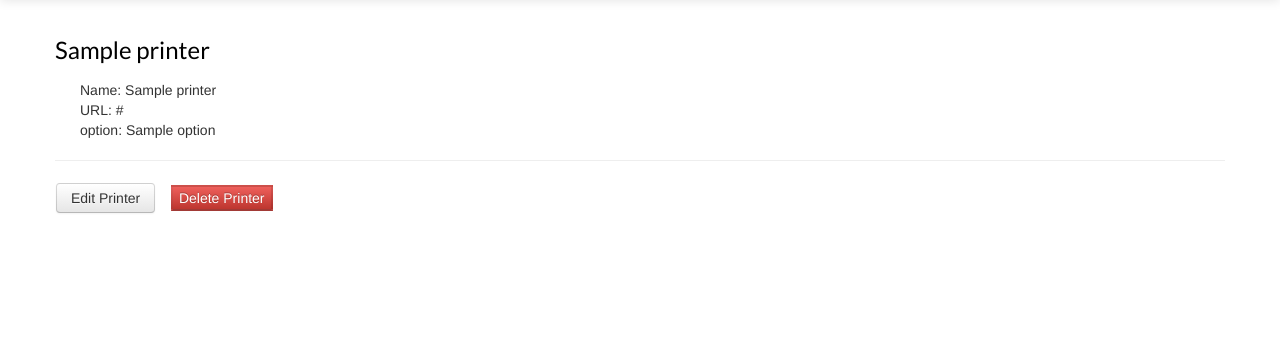
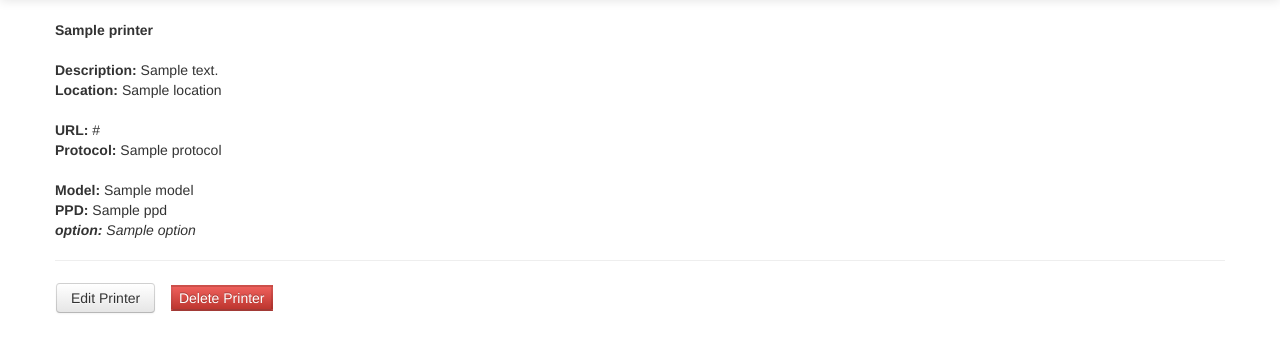
Before and after one commit to AxellH/printerinstaller-server, a Django app: template printers/templates/printers/printer_details.html in a window 1280 px wide. Shown: the part 40-392 px from the top of the page. Run offline with Django 3.2, Linux system fonts and the light colour scheme; the template is opened without the code that fills it: most values are stand-ins (such as "Sample title", 1, 10 or a date in 2020); some libraries are stand-ins or nearby versions.

Commit message:
a few small fixes

```diff
--- a/printers/models.py
+++ b/printers/models.py
@@ -21,8 +21,8 @@ class Printer(models.Model):
             return self.url
             return self.protocol
 
-    def get_fields(self):
-        return [(field.name, field.value_to_string(self)) for field in Printer._meta.fields]
+    # def get_fields(self):
+    #     return [(field.name, field.value_to_string(self)) for field in Printer._meta.fields]
 
 
 class Option(models.Model):
--- a/printers/templates/printers/printer_details.html
+++ b/printers/templates/printers/printer_details.html
@@ -4,14 +4,21 @@
 {% include "printers/nav.html" %}
 {% endblock %}
 {% block content %}
-<h3>{{ printer }}</h3>
-<ul>
-	Name: {{ printer.name }}</br>
-	URL:  {{ printer.url }}</br>
+
+	<b>  {{ printer.name }}</b></br>
+	<br>
+	<b>Description:</b>  {{ printer.description }}</br>
+	<b>Location:</b>  {{ printer.location }}</br>
+	</br>
+	<b>URL:</b>  {{ printer.url }}</br>
+	<b>Protocol:</b>  {{ printer.protocol }}</br>
+	</br>
+	<b>Model:</b>  {{ printer.model }}</br>
+	<b>PPD:</b>  {{ printer.PPD }}</br>
 	{% for o in printer.option_set.all %}
-	option: {{ o.option }}</br>
+	<i><b>option:</b> {{ o.option }}</i></br>
 	{% endfor %}
-</ul>
+
 <table id="formset" class="form">
     <thead><tr>
 		<td>
--- a/printers/templates/printers/printerlist_details.html
+++ b/printers/templates/printers/printerlist_details.html
@@ -20,7 +20,7 @@
 		<td>&nbsp;&nbsp;&nbsp;</td>
 
 		<td>
-			<form action="/printers/del_printer/{{printerlist.id}}" method="GET">{% csrf_token %}
+			<form action="/printers/del_printerlist/{{printerlist.id}}" method="GET">{% csrf_token %}
 	    		<button type="submit" class="btn-danger">Delete List</button>
 			</form>
 		</td>
--- a/printers/urls.py
+++ b/printers/urls.py
@@ -7,14 +7,16 @@ urlpatterns = patterns('',
 
     url(r'^add_printer/$', views.add_printer,{}, name='add_printer'),
     url(r'^edit_printer/(?P<printer_id>\d+)/', views.edit_printer,{}, name='edit_printer'),
+    url(r'^del_printer/(?P<id>\d+)/$', views.del_printer, name='del_printer'),
+
 
     url(r'^add_printerlist/$', views.add_printerlist, name='add_printerlist'),
     url(r'^edit_printerlist/(?P<printerlist_id>\d+)/$', views.edit_printerlist, name='edit_printerlist'),
-    url(r'^del_printer/(?P<id>\d+)/$', views.del_printer, name='del_printer'),
 
 
     url(r'^printer_details/(?P<id>\d+)/$', views.printer_details, name='printer_details'),
     url(r'^printerlist_details/(?P<id>\d+)/$', views.printerlist_details, name='printerlist_details'),
+    url(r'^del_printerlist/(?P<id>\d+)/$', views.del_printerlist, name='del_printerlist'),
 
     url(r'^(?P<name>[^/]+)/$', views.getlist, name='getlist'),
 )
```
Also changed, not shown: printers/views.py (+7 -3 lines), printers/forms.py (line endings or trailing spaces).
